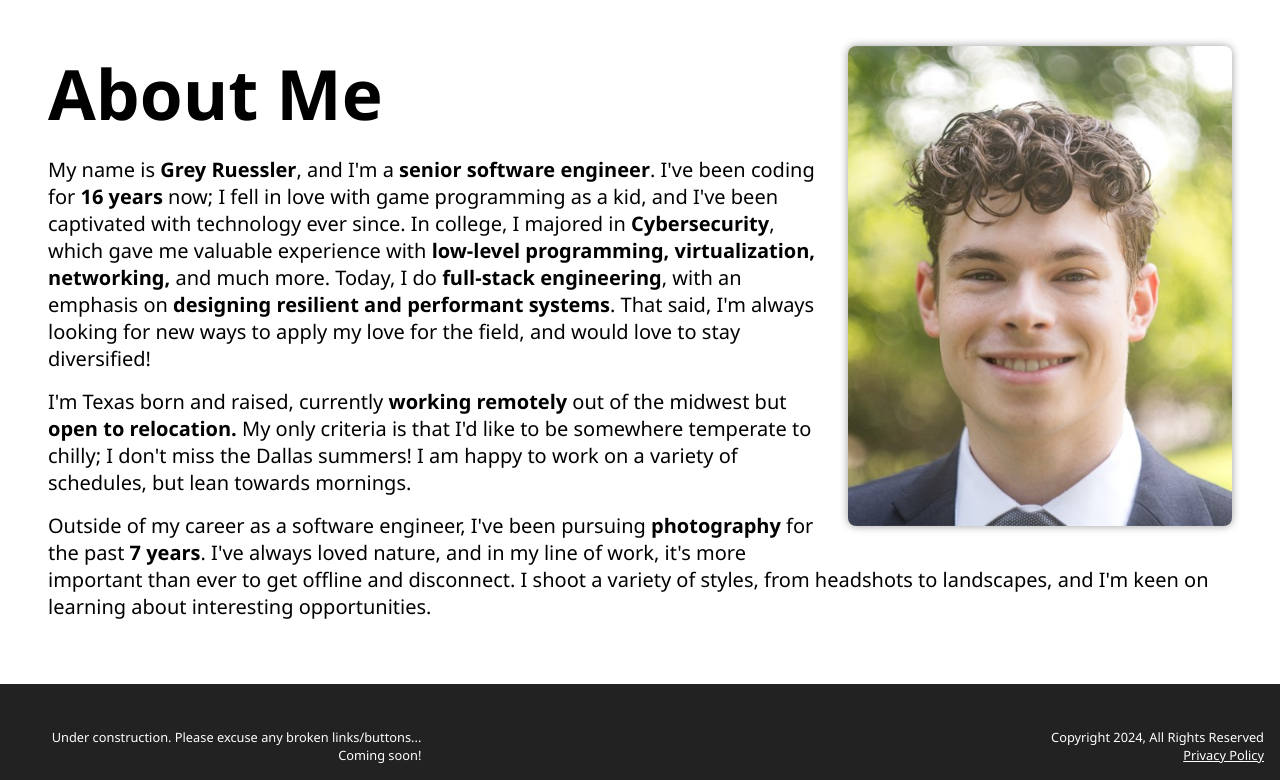
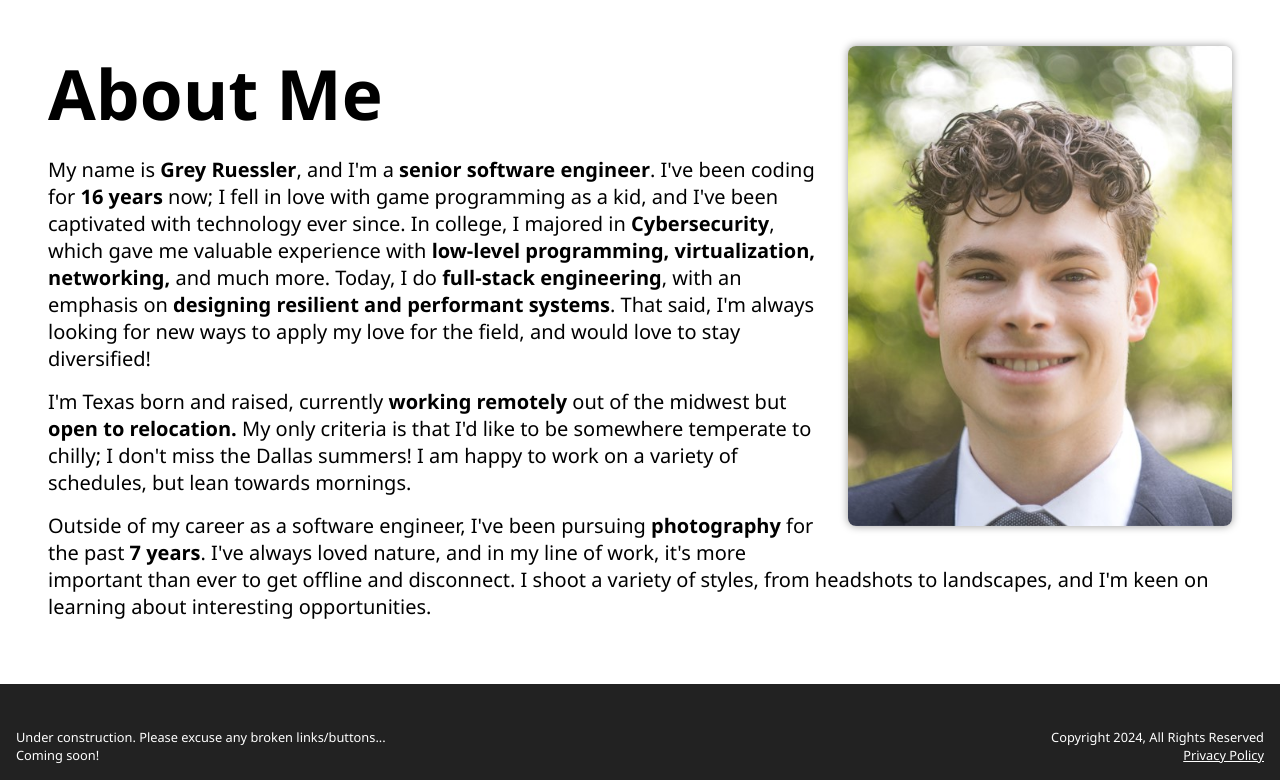
Before and after one commit to grey-r/greycodes, an Angular app in the folder pages/greycodes.net/: page / in a window 1280 px wide. Shown: the part 802-1582 px from the top of the page. Built offline with nearby package versions, Linux system fonts and the light colour scheme.

Commit message:
fix footer alignment

```diff
--- a/pages/greycodes.net/src/app/core/components/footer/footer.component.scss
+++ b/pages/greycodes.net/src/app/core/components/footer/footer.component.scss
@@ -19,15 +19,15 @@
   color: var(--text-color);
   font-size: 0.8em;
 
-  &:first-child {
+  > :first-child {
     text-align: left;
   }
 
-  &:not(:last-child):not(:first-child) {
+  > :not(:last-child):not(:first-child) {
     text-align: center;
   }
 
-  &:last-child {
+  > :last-child {
     text-align: end;
   }
 }
```
